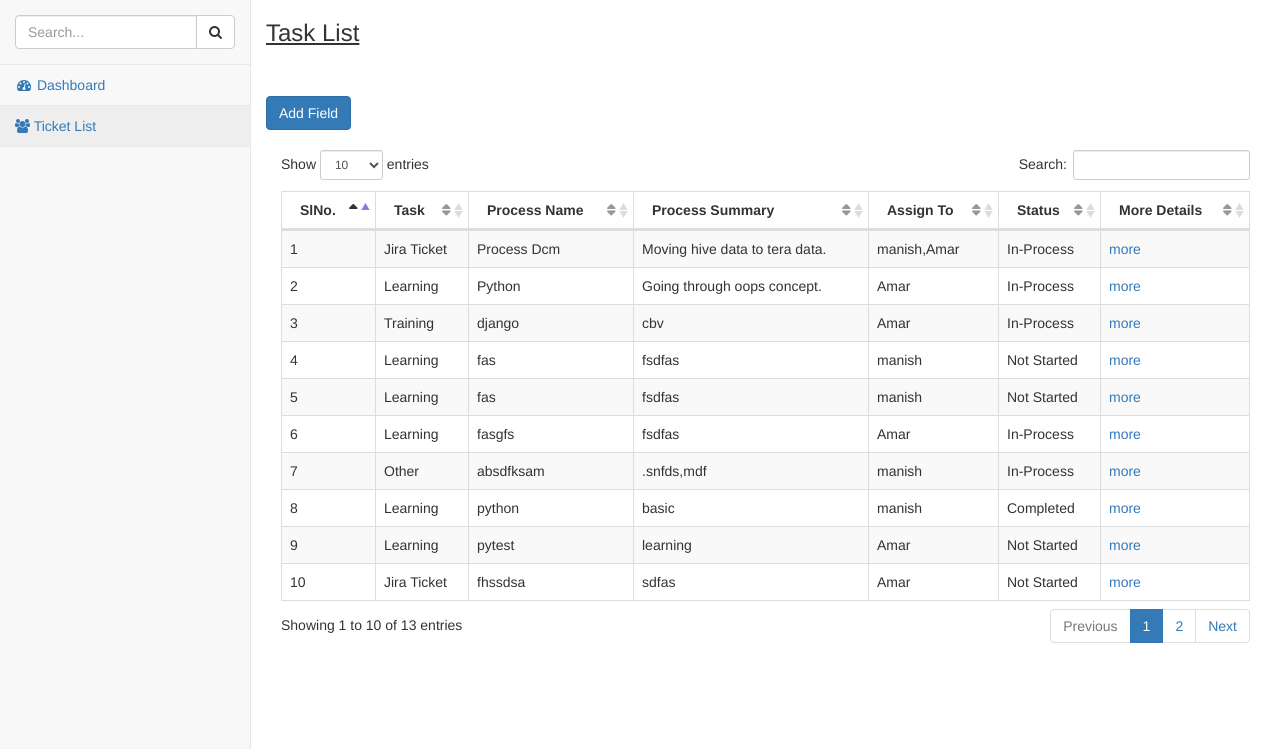
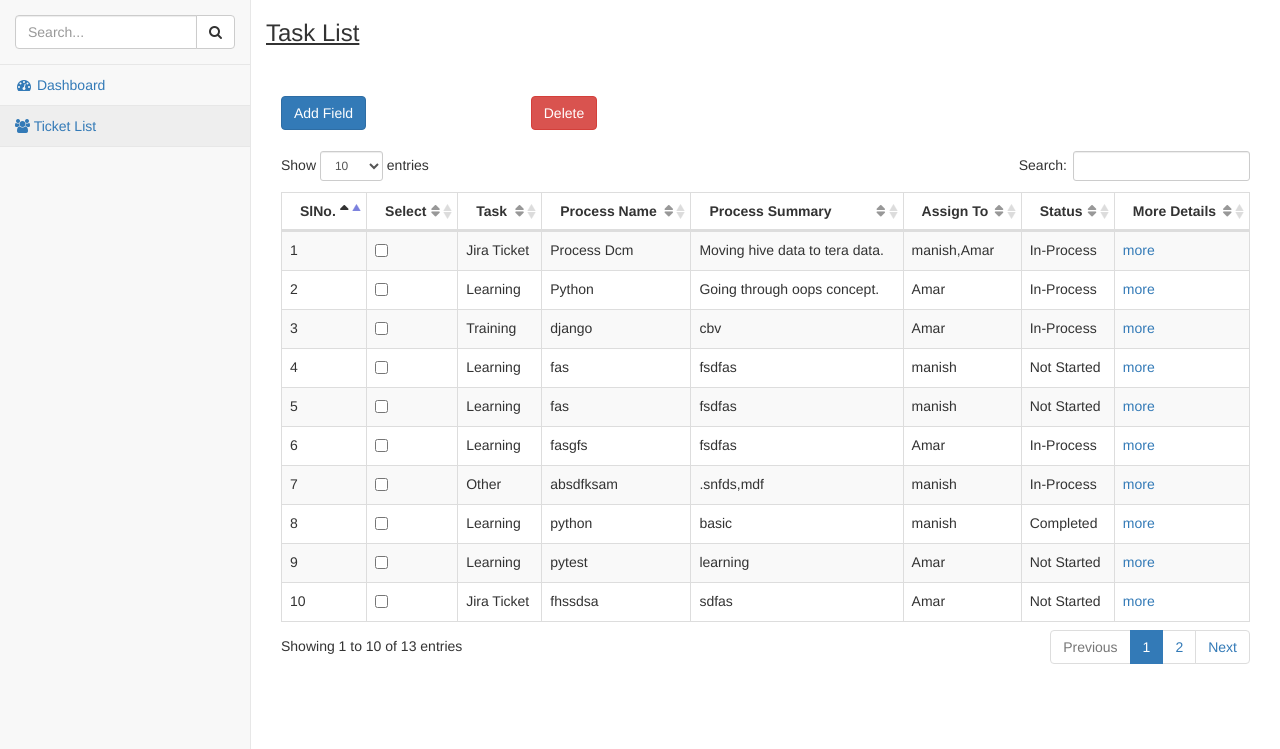
Before and after one commit to rukmini-g/project_manager, a Django app: page /ticket/ticket_list/ in a window 1280 px wide. Shown: the part 51-800 px from the top of the page. Run offline with Django 3.2, Linux system fonts and the light colour scheme; data comes from the database, SQL or seed files in the repository; both versions use the stored data as it was after the commit; some libraries are stand-ins or nearby versions.

Commit message:
updated with del.

```diff
--- a/project_manager/base/mixin.py
+++ b/project_manager/base/mixin.py
@@ -10,9 +10,6 @@ from django.http import Http404
 
 from django.core.exceptions import ImproperlyConfigured
 
-from project.models import Project
-from project.forms import ProjectForm
-
 import logging
 logger = logging.getLogger(__name__)
 
@@ -22,8 +19,8 @@ class GeneralContextMixin(object):
     def get_context_data(self, **kwargs):
         context = super(GeneralContextMixin, self).get_context_data(**kwargs)
         context["username"] = self.request.user.username
-        context['projects'] = Project.objects.all()
-        context['project_form'] = ProjectForm()
+        # context['projects'] = Project.objects.all()
+        # context['project_form'] = ProjectForm()
         return context
 
 
@@ -210,8 +207,8 @@ class ForActionMixin(object):
     page_url = None
     object_name = None
 
-    def post(self, request, *args, **kwargs):
-        for_action = request.POST.getlist('for_action')
+    def delete(self, request, *args, **kwargs):
+        for_action = request.DELETE.getlist('for_action')
         objects = self.model.objects.filter(pk__in=for_action)
         if len(objects) == 0:
             messages.warning(
--- a/project_manager/templates/base/base_dashboard.html
+++ b/project_manager/templates/base/base_dashboard.html
@@ -206,6 +206,7 @@
             });
         });
     </script>
+
 </body>
 
 </html>
--- a/project_manager/ticket/templates/ticket/ticket_list.html
+++ b/project_manager/ticket/templates/ticket/ticket_list.html
@@ -6,7 +6,12 @@
                 <h3><u>Task List</u></h3>
             </div><br><br>
             <div class="row">
+                <div class="col-md-3">
                 <button class="btn btn-primary" data-toggle="modal" data-target="#addapp">Add Field</button><br><br>
+                </div>
+                <div class="col-md-3">
+                    <button class="btn btn-danger"  id="del" >Delete</button>
+                </div>
                 <!-- Modal -->
                 <div class="modal fade" id="addapp" tabindex="-1" role="dialog" aria-labelledby="myModalLabel" aria-hidden="true">
                   <div class="modal-dialog">
@@ -35,6 +40,17 @@
                 </form>
                 <!-- Modal End -->
             </div>
+            <div class="row">
+                <div class="col-lg-12">
+                    {% if messages %}
+                         {% for message in messages %}
+                         <div class="alert alert-success" role="alert">
+                          <strong>{{ message }}</strong>
+                        </div>
+                         {% endfor %}
+                    {% endif %}
+                </div>
+            </div>
 
             <div class="row">
                 <div class="col-md-12">
@@ -44,6 +60,7 @@
                               <thead class="thead-dark">
                                   <tr>
                                       <th scope="col">SlNo.</th>
+                                      <th scope="col">Select</th>
                                       <th scope="col">Task</th>
                                       <th scope="col">Process Name</th>
                                       <th scope="col">Process Summary</th>
@@ -55,6 +72,7 @@
                               {% for ticket in ticket_list %}
                                   <tr>
                                       <td>{{forloop.counter}}</td>
+                                      <td><input type="checkbox" value="{{ticket.id}}" name="for_action"></td>
                                       <td>{{ ticket.get_ticket_type_display }}</td>
                                       <td>{{ticket.title}}</td>
                                       <td>{{ticket.description}}</td>
@@ -71,10 +89,40 @@
             <p>No tickets are available.</p>
         {% endif %}
 
+
         <script src="https://code.jquery.com/jquery-3.2.1.slim.min.js" integrity="sha384-KJ3o2DKtIkvYIK3UENzmM7KCkRr/rE9/Qpg6aAZGJwFDMVNA/GpGFF93hXpG5KkN" crossorigin="anonymous"></script>
         <script src="https://cdnjs.cloudflare.com/ajax/libs/popper.js/1.12.9/umd/popper.min.js" integrity="sha384-ApNbgh9B+Y1QKtv3Rn7W3mgPxhU9K/ScQsAP7hUibX39j7fakFPskvXusvfa0b4Q" crossorigin="anonymous"></script>
         <script src="https://cdnjs.cloudflare.com/ajax/libs/jquery/3.3.1/jquery.js"></script>
+    <!--<script>-->
+        <!--$("#mytable").dataTable();-->
+    <!--</script>-->
  <script>
-        $("#mytable").dataTable();
+    $(document).ready(function(){
+                $("#del").click(function() {console.log($('input[name="for_action"]:checked'));
+                <!--$.ajax({-->
+                        <!--url : '{% url 'ticket:ticket_list' %}', // the endpoint-->
+                        <!--type : 'DELETE', // http method-->
+                        <!--data : { 'for_action' : $("#assembly :selected").val(),-->
+                                <!--'csrfmiddlewaretoken': '{{csrf_token}}'-->
+                         <!--}, // data sent with the post request-->
+
+                        <!--// handle a successful response-->
+                        <!--success : function(json) {-->
+                            <!--var hf =  JSON.parse(json);-->
+                            <!--$('#component').css({"display" : "block"})-->
+                            <!--$('#subProd').css({"display" : "block"})-->
+                            <!--for(i = 0;i < hf.length;i++){-->
+                              <!--$('#component').append($("<option></option>").val(hf[i].pk).text(hf[i].fields.component_code));-->
+                            <!--}-->
+                        <!--},-->
+
+                    <!--});-->
+
+
+
+
+                    });
+                });
 </script>
+
 {% endblock %}
--- a/project_manager/ticket/views.py
+++ b/project_manager/ticket/views.py
@@ -1,11 +1,13 @@
 from django.views.generic import TemplateView
 from .models import Ticket, MileStone
 from forms import TaskForm
-from django.core.exceptions import ImproperlyConfigured
 from base.views import GenericModalCreateView
+from base.mixin import  GeneralContextMixin, ForActionMixin
+
 from django.shortcuts import HttpResponseRedirect
 
-class DashboardView(TemplateView):
+
+class DashboardView(GeneralContextMixin, TemplateView):
 
     template_name = 'ticket/dashbord.html'
 
@@ -14,48 +16,48 @@ class DashboardView(TemplateView):
 #   return HttpRespose("hello")
 
 
-class TicketListView(TemplateView):
+class TicketListView(ForActionMixin, GeneralContextMixin, TemplateView):
     template_name = 'ticket/ticket_list.html'
+    model = Ticket
+    app_url = 'ticket'
+    page_url = 'ticket_list'
+    object_name = 'Ticket'
 
     def get_context_data(self, **kwargs):
         context = super(TicketListView, self).get_context_data(**kwargs)
-        ticket_list = Ticket.objects.all ()
+        ticket_list = Ticket.objects.all()
         context['ticket_list'] = ticket_list
         context['form'] = TaskForm()
         return context
 
+    def do_action(self, objects):
+        print objects
+        return HttpResponseRedirect(self.get_success_url())
+
+
 
 # MilestoneListView
-class TicketDetailView(TemplateView):
+class TicketDetailView(GeneralContextMixin, TemplateView):
     template_name = 'ticket/detail_user.html'
 
     def get_context_data(self, **kwargs):
         ticket_id = kwargs.get("ticket_id")
         context = super(TicketDetailView, self).get_context_data(**kwargs)
         detail_list = MileStone.objects.filter(ticket__id=ticket_id)
-        ticket = Ticket.objects.get (pk=ticket_id)
+        ticket = Ticket.objects.get(pk=ticket_id)
         context['ticket'] = ticket
         context['detail_list'] = detail_list
         return context
 
 
-class TicketCreateView(GenericModalCreateView):
+class TicketCreateView (GenericModalCreateView):
     form_class = TaskForm
     success_url = '/ticket/ticket_list/'
-    # permission_required = 'project.add_project'
 
-    '''
-    def form_valid(self, form):
-        instance = form.instance
-        instance.save ()
-        instance_id = instance.id
-        #self.pk_id = instance_id
-        msg = "Succesfully created new {0} {1}".format (
-            self.object_name, form.instance)
-        #messages.success (self.request, msg)
-        return HttpResponseRedirect (self.get_success_url ())
-    '''
-
-
+# class Removerecord():
+#     instance = Ticket.objects.get(id=id)
+#     instance.delete()
+'''
 class MilestoneCreateView():
     pass
+'''
```
Also changed, not shown: project_manager/ticket/templates/ticket/detail_user.html (+3 -4 lines), project_manager/db.sqlite3. Lines whose indentation alone changed are shown as unchanged.
